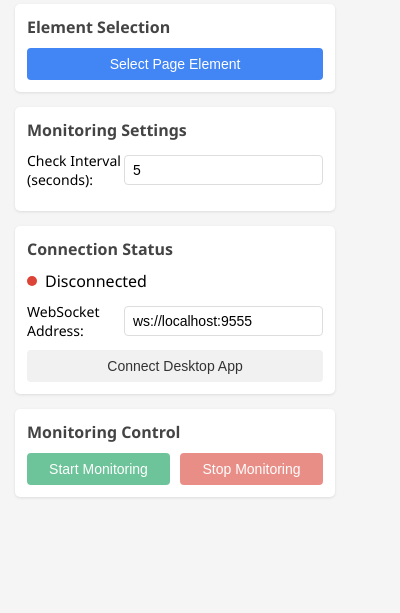
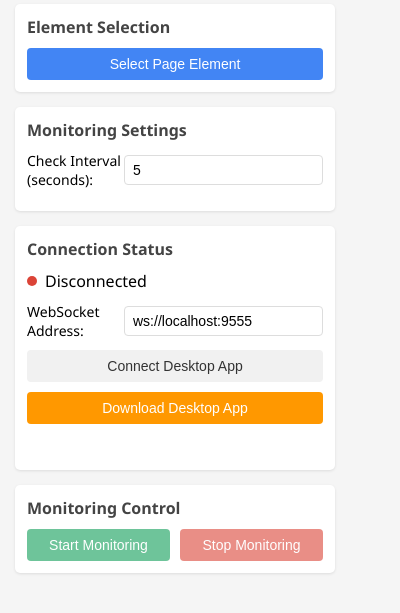
Before and after one commit to whyuds/WebElementTracker, a browser extension: page extension/popup.html in a window 400 px wide. Shown: the part 61-674 px from the top of the page. Drawn offline with Linux system fonts and the light colour scheme.

Commit message:
feat: 增加下载桌面APP按钮

```diff
--- a/extension/popup.css
+++ b/extension/popup.css
@@ -101,6 +101,47 @@ input[type="number"] {
   color: white;
 }
 
+.btn.info {
+  background-color: #ff9800;
+  color: white;
+}
+
+.btn.info:hover {
+  background-color: #e68900;
+}
+
+.download-app {
+  margin-top: 10px;
+}
+
+.download-hint {
+  font-size: 12px;
+  color: #666;
+  margin-top: 5px;
+  text-align: center;
+}
+
+.btn.info {
+  background-color: #ff9800;
+  color: white;
+}
+
+.btn.info:hover {
+  background-color: #e68900;
+}
+
+.download-app {
+  margin-top: 10px;
+}
+
+.download-hint {
+  font-size: 12px;
+  color: #666;
+  margin-top: 5px;
+  text-align: center;
+  color: white;
+}
+
 .btn.danger:hover {
   background-color: #c53929;
 }
--- a/extension/popup.html
+++ b/extension/popup.html
@@ -37,6 +37,10 @@
         <input type="text" id="wsAddress" value="ws://localhost:9555">
       </div>
       <button id="connectWs" class="btn secondary">Connect Desktop App</button>
+      <div class="download-app">
+        <button id="downloadApp" class="btn info">Download Desktop App</button>
+        <p class="download-hint">Desktop application required for this extension</p>
+      </div>
     </div>
 
     <div class="section">
--- a/extension/popup.js
+++ b/extension/popup.js
@@ -12,6 +12,7 @@ const elementPreviewSpan = document.getElementById('elementPreview');
 const monitorIntervalInput = document.getElementById('monitorInterval');
 const wsAddressInput = document.getElementById('wsAddress');
 const connectWsBtn = document.getElementById('connectWs');
+const downloadAppBtn = document.getElementById('downloadApp');
 const startMonitoringBtn = document.getElementById('startMonitoring');
 const stopMonitoringBtn = document.getElementById('stopMonitoring');
 const connectionStatus = document.getElementById('connectionStatus');
@@ -33,10 +34,16 @@ document.addEventListener('DOMContentLoaded', async () => {
 // 事件监听器
 selectElementBtn.addEventListener('click', selectElement);
 connectWsBtn.addEventListener('click', connectToDesktopApp);
+downloadAppBtn.addEventListener('click', openDownloadPage);
 startMonitoringBtn.addEventListener('click', startMonitoring);
 stopMonitoringBtn.addEventListener('click', stopMonitoring);
 monitorIntervalInput.addEventListener('change', saveSettings);
 wsAddressInput.addEventListener('change', saveSettings);
+
+// 打开下载页面
+function openDownloadPage() {
+  chrome.tabs.create({ url: 'https://github.com/whyuds/WebElementTracker/releases' });
+}
 
 // 连接到background script
 function connectToBackground() {
```
Also changed, not shown: extension/manifest.json.
